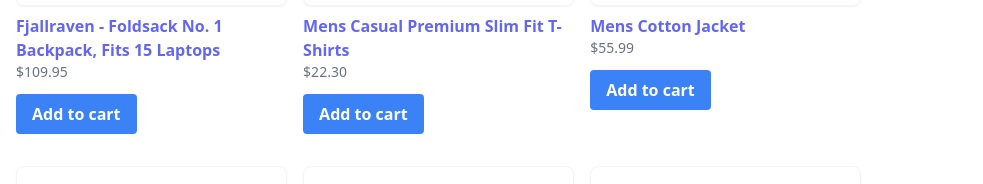
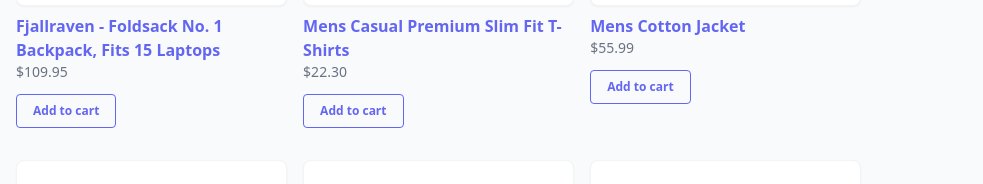
Before and after one commit to leocabrallce/angular-store, an Angular app: page / in a window 1280 px wide. Shown: the part 386-570 px from the top of the page, without its empty margins (0-983 px from the left). Built offline with nearby package versions, Linux system fonts and the light colour scheme.

Commit message:
ui updates

```diff
--- a/src/app/products-carts/products-carts.component.html
+++ b/src/app/products-carts/products-carts.component.html
@@ -1,5 +1,5 @@
-<div class="my-6">
-  <div *ngFor="let cartItem of cartItems" class="flex flex-row gap-2 m-2 border border-gray-100 rounded-lg p-4">
+<div class="my-6 flex flex-col gap-2">
+  <div *ngFor="let cartItem of cartItems" class="bg-white flex flex-row gap-2 border border-gray-100 rounded-lg p-4">
     <img [src]="cartItem.image" class="w-14 h-14 object-contain">
     <app-product-details [product]="cartItem" />
   </div>
--- a/src/app/products-catalogue-item/products-catalogue-item.component.html
+++ b/src/app/products-catalogue-item/products-catalogue-item.component.html
@@ -1,11 +1,13 @@
 <div
-  class="h-80 border border-gray-100 shadow-sm p-12 overflow-hidden rounded-lg mb-2 transition cursor-pointer hover:shadow-lg">
+  class="bg-white h-80 border border-gray-100 shadow-sm p-12 overflow-hidden rounded-lg mb-2 transition cursor-pointer hover:shadow-lg">
   <img [src]="product.image" loading="lazy" class="w-full h-full object-contain object-center" />
 </div>
 
 <div>
   <app-product-details [product]="product" />
-  <button class="bg-blue-500 hover:bg-blue-700 text-white font-bold py-2 px-4 rounded" (click)="onAddToCart(product)">
+  <button
+    class="text-indigo-500 border border-indigo-500 hover:bg-slate-100 text-xs font-bold py-2 px-4 rounded transition"
+    (click)="onAddToCart(product)">
     Add to cart
   </button>
 </div>
--- a/src/app/products-catalogue/products-catalogue.component.html
+++ b/src/app/products-catalogue/products-catalogue.component.html
@@ -1,4 +1,4 @@
-<div class="bg-white my-6">
+<div class="my-6">
   <div class="grid grid-cols-3 gap-x-4 gap-y-8">
     <div *ngFor="let item of items">
       <app-products-catalogue-item [product]="item" (addToCart)="addItemToCart(item)" />
--- a/src/index.html
+++ b/src/index.html
@@ -1,5 +1,6 @@
 <!doctype html>
 <html lang="en">
+
 <head>
   <meta charset="utf-8">
   <title>Store</title>
@@ -7,7 +8,9 @@
   <meta name="viewport" content="width=device-width, initial-scale=1">
   <link rel="icon" type="image/x-icon" href="favicon.ico">
 </head>
-<body>
+
+<body class="bg-slate-50">
   <app-root></app-root>
 </body>
+
 </html>
```
